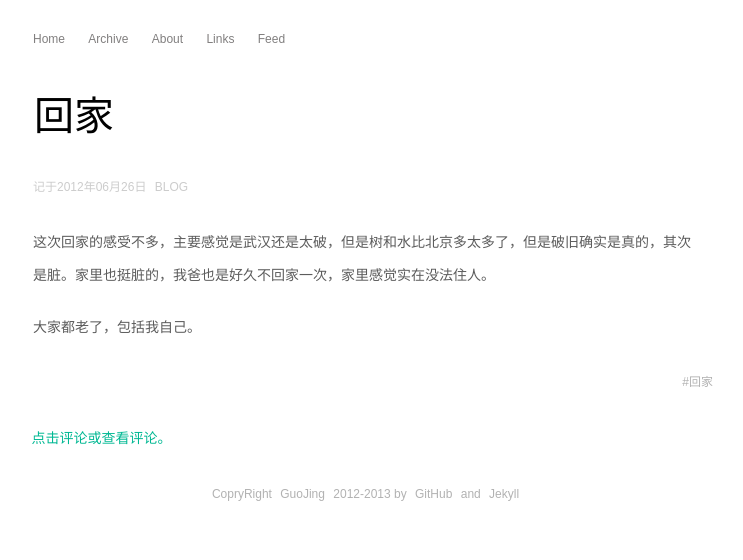
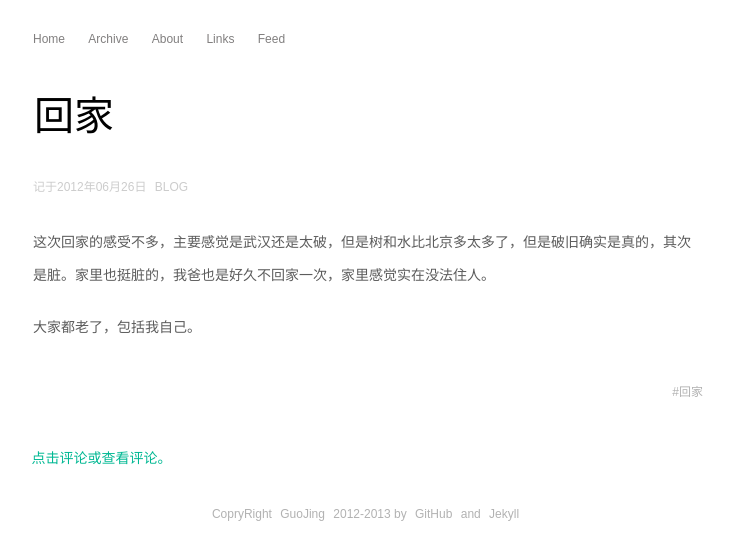
Before and after one commit to zwitzwit/guojing.github.com, a Jekyll site: the page built from _posts/blog/2012-06-26-back-home.md, in a window 1280 px wide. Shown: the top 560 px of the page, without its empty margins (272-1015 px from the left). Built offline with Jekyll 4.4.1, drawn with Linux system fonts in a browser that asks for light colours; Markdown is read by kramdown in place of the engine named in the settings.

Commit message:
fix style

```diff
--- a/css/style.css
+++ b/css/style.css
@@ -106,7 +106,7 @@ blockquote {font-style: italic; background-image: url("../images/theme/block@2x.
 .archive .year {color: black; font-weight: bold; text-transform: uppercase; margin: 10px 0px;}
 
 .eof {font-weight: bolder; color: black;}
-.forb {font-size: 12px; color: #b2b2b2; text-align: right; margin-bottom: 20px}
+.forb {font-size: 12px; color: #b2b2b2; text-align: right; margin-bottom: 20px; padding:10px}
 .upper {text-transform: uppercase;}
 .tagcloud {margin-top: 10px}
 
```
